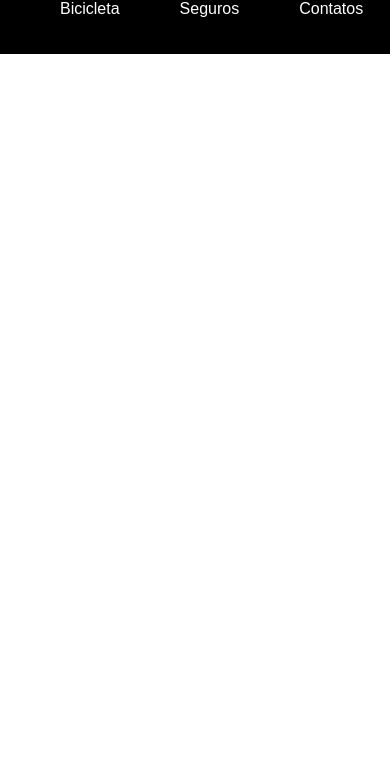
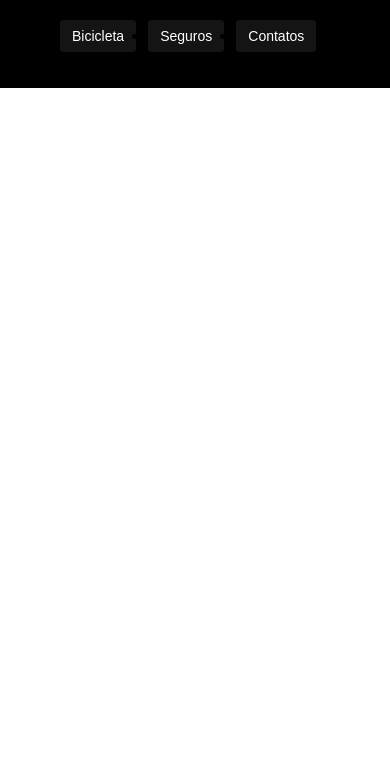
Before and after one commit to GcrCastro/Bikcraft-novo, a plain HTML site: page index.html in a window 390 px wide. Shown: the part 68-844 px from the top of the page. Drawn offline with Linux system fonts and the light colour scheme.

Commit message:
header 2

```diff
--- a/style.css
+++ b/style.css
@@ -10,6 +10,7 @@ body{
     max-width: 1160px;
     display: flex;
     flex-wrap: wrap;
+    gap: 20px;
     justify-content: space-between;
     align-items: center;
     padding: 20px;
@@ -18,11 +19,48 @@ body{
 }
 .menu{
     display: flex;
+    flex-wrap: wrap;
     gap: 60px;
 }
 .menu a{
+    display: inline-block;
     margin: 0px;
     padding: 0px;
+    padding: 16px 0px;
     text-decoration: none;
     color: #ffff;
+    font-size: 18px;
+    font
 }
+.menu a:hover{
+    text-decoration:underline;
+    transition : 0.3 s;
+}
+@media (max-width: 600px){
+    .menu{
+        gap:20px
+    }
+    .menu a{
+        padding: 12px 16px;
+        border-radius: 4px;
+    }
+    .menu a:hover{
+        background-color: #141414;
+        text-decoration:underline;
+    }
+}
+@media (max-width: 400px){
+    .menu{
+        gap:12px
+    }
+    .menu a{
+        background-color: #141414;
+        padding: 8px 12px;
+        border-radius: 4px;
+        font-size: 14px;
+    }
+    .menu a:hover{
+        background-color: #141414;
+        text-decoration:underline;
+    }
+}
```
